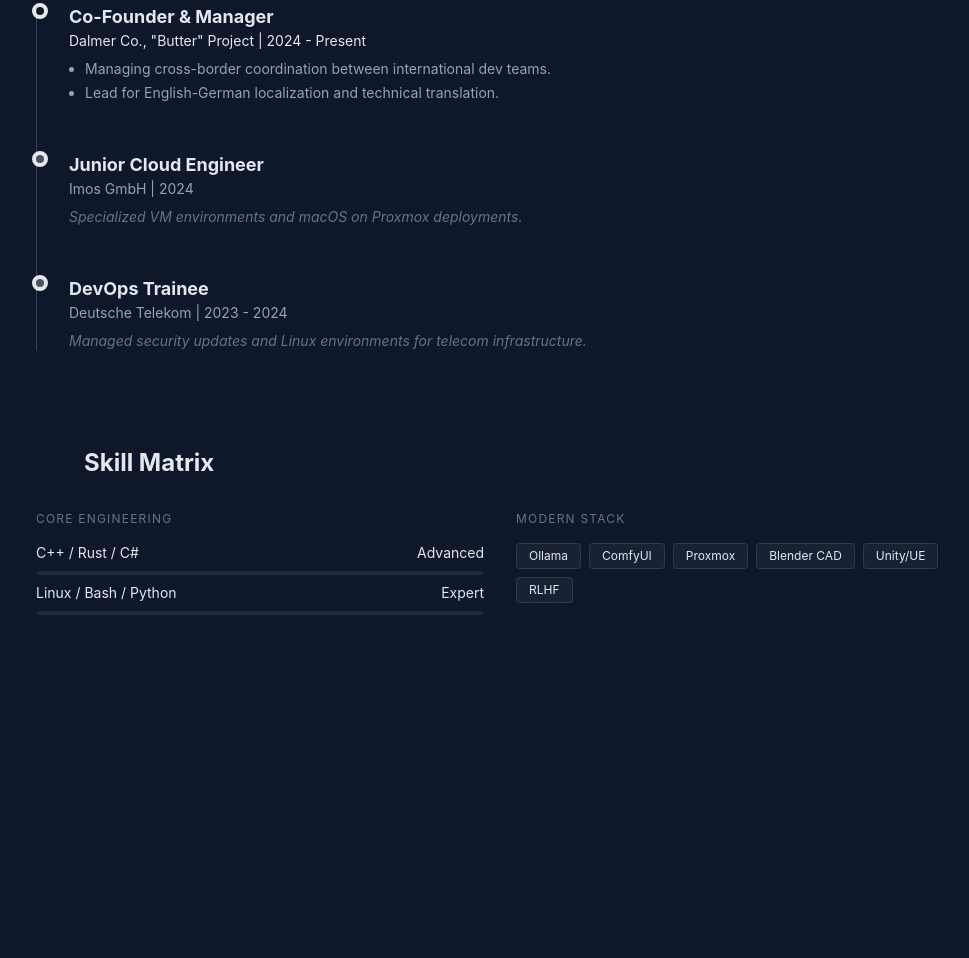
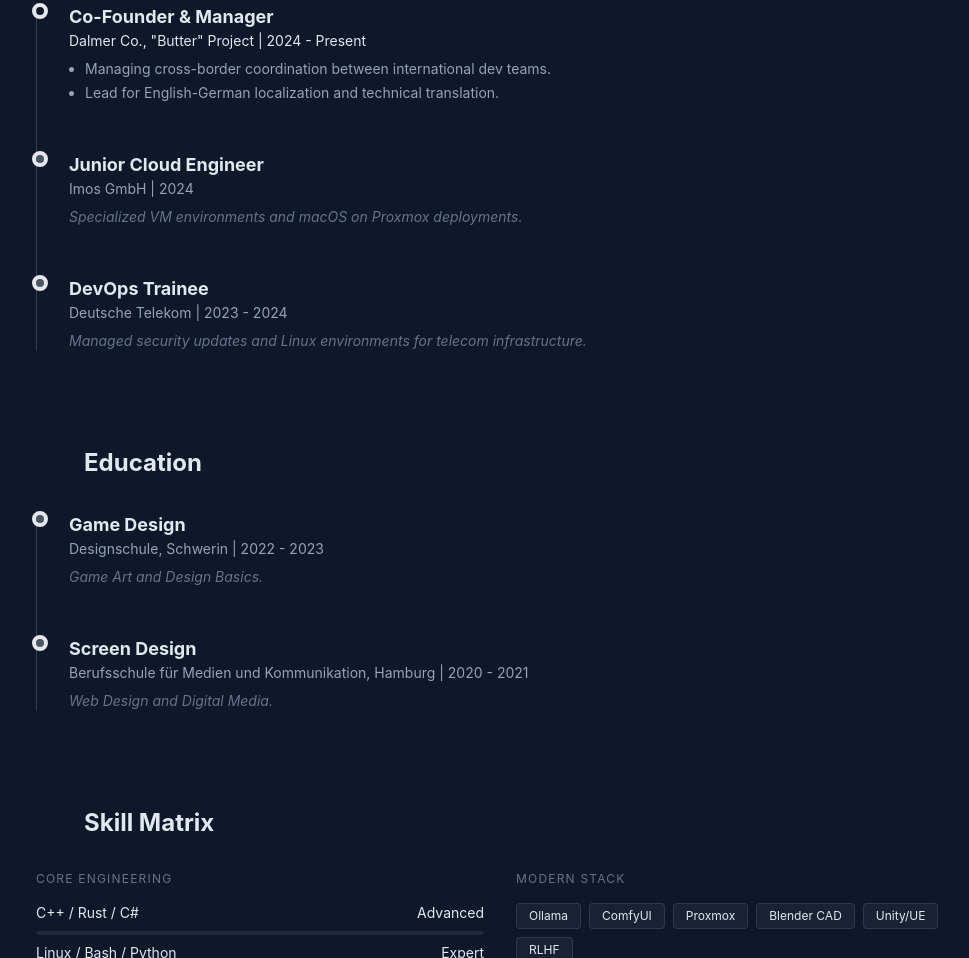
Before and after one commit to 6ooflames/resume, a plain HTML site: page index.html in a window 1280 px wide. Shown: the part 1471-2429 px from the top of the page, without its empty margins (268-1237 px from the left). Before the commit the page ends 2230 px from the top, so only its background shows below. Drawn offline with nearby package versions, Linux system fonts and the light colour scheme.

Commit message:
Update and align latex and html

```diff
--- a/index.html
+++ b/index.html
@@ -60,6 +60,7 @@
                     <li><a href="#profile" class="nav-link block text-sm hover:text-white transition">Analytical Profile</a></li>
                     <li><a href="#projects" class="nav-link block text-sm hover:text-white transition">Technical Projects</a></li>
                     <li><a href="#experience" class="nav-link block text-sm hover:text-white transition">Experience</a></li>
+                    <li><a href="#education" class="nav-link block text-sm hover:text-white transition">Education</a></li>
                     <li><a href="#skills" class="nav-link block text-sm hover:text-white transition">Skills Matrix</a></li>
                 </ul>
             </div>
@@ -183,6 +184,27 @@
                 </div>
             </section>
 
+            <!-- Education -->
+            <section id="education">
+                <h3 class="text-2xl font-bold mb-8 flex items-center">
+                    <span class="w-8 h-px bg-primary mr-4"></span> Education
+                </h3>
+                <div class="relative pl-8 border-l border-slate-700 space-y-12">
+                    <div class="relative">
+                        <div class="absolute -left-[37px] top-0 w-4 h-4 rounded-full bg-slate-600 border-4 border-dark"></div>
+                        <h4 class="text-lg font-bold">Game Design</h4>
+                        <p class="text-slate-400 text-sm mb-2">Designschule, Schwerin | 2022 - 2023</p>
+                        <p class="text-sm text-slate-500 italic">Game Art and Design Basics.</p>
+                    </div>
+                    <div class="relative">
+                        <div class="absolute -left-[37px] top-0 w-4 h-4 rounded-full bg-slate-600 border-4 border-dark"></div>
+                        <h4 class="text-lg font-bold">Screen Design</h4>
+                        <p class="text-slate-400 text-sm mb-2">Berufsschule für Medien und Kommunikation, Hamburg | 2020 - 2021</p>
+                        <p class="text-sm text-slate-500 italic">Web Design and Digital Media.</p>
+                    </div>
+                </div>
+            </section>
+
             <!-- Skills Matrix -->
             <section id="skills" class="pb-24">
                 <h3 class="text-2xl font-bold mb-8 flex items-center">
```
Also changed, not shown: 1 other file.
